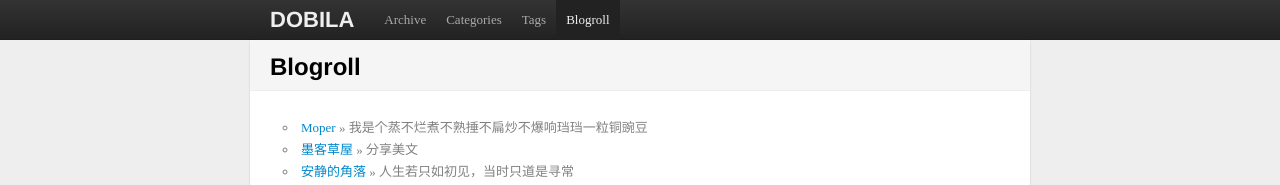
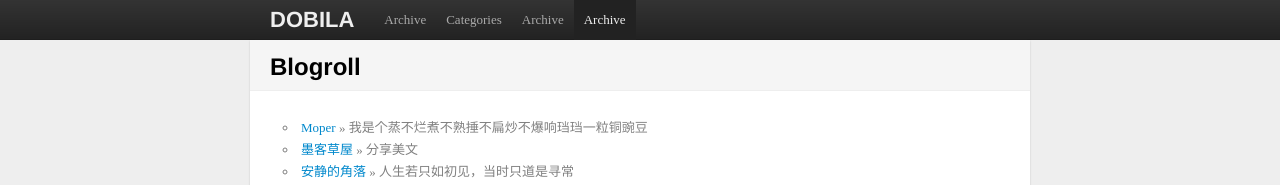
Before and after one commit to bugcook/eorza.github.com, a Jekyll site: the page built from blogroll.html, in a window 1280 px wide. Shown: the top 185 px of the page. Built offline with Jekyll 4.4.1, drawn with Linux system fonts in a browser that asks for light colours; Markdown is read by kramdown in place of the engine named in the settings.

Commit message:
Change navgation to hard code

```diff
--- a/_layouts/default.html
+++ b/_layouts/default.html
@@ -11,11 +11,18 @@
 			<h1><a href="/">Dobila</a></h1>
 			<nav>
 				<ul>
-					{% for p in site.navigation %}
-					<li {% if p.url == page.url %}class="active"{% endif %}>
-						<a href="{{ p.url }}">{{ p.navigation.title }}</a>
+					<li {% if '/archive.html' == page.url %}class="active"{% endif %}>
+						<a href="/archive.html">Archive</a>
 					</li>
-					{% endfor %}
+					<li {% if '/categories.html' == page.url %}class="active"{% endif %}>
+						<a href="/categories.html">Categories</a>
+					</li>
+					<li {% if '/tags.html' == page.url %}class="active"{% endif %}>
+						<a href="/tags.html">Archive</a>
+					</li>
+					<li {% if '/blogroll.html' == page.url %}class="active"{% endif %}>
+						<a href="/blogroll.html">Archive</a>
+					</li>
 				</ul>
 			</nav>
 		</header>
--- a/archive.html
+++ b/archive.html
@@ -1,11 +1,6 @@
 ---
 layout: page
 title: Archive
-
-navigation:
-  title: Archive
-  weight: 1
-  show: true
 ---
 
 
--- a/blogroll.html
+++ b/blogroll.html
@@ -1,11 +1,6 @@
 ---
 layout: page
 title: Blogroll
-
-navigation:
-  title: Blogroll
-  weight: 4
-  show: true
 ---
 
 
--- a/categories.html
+++ b/categories.html
@@ -1,11 +1,6 @@
 ---
 layout: page
 title: Categories
-
-navigation:
-  title: Categories
-  weight: 2
-  show: true
 ---
 
 <ul class="tag-box">
--- a/tags.html
+++ b/tags.html
@@ -1,11 +1,6 @@
 ---
 layout: page
 title: Tags
-
-navigation:
-  title: Tags
-  weight: 3
-  show: true
 ---
 
 <ul class="tag-box">
```
